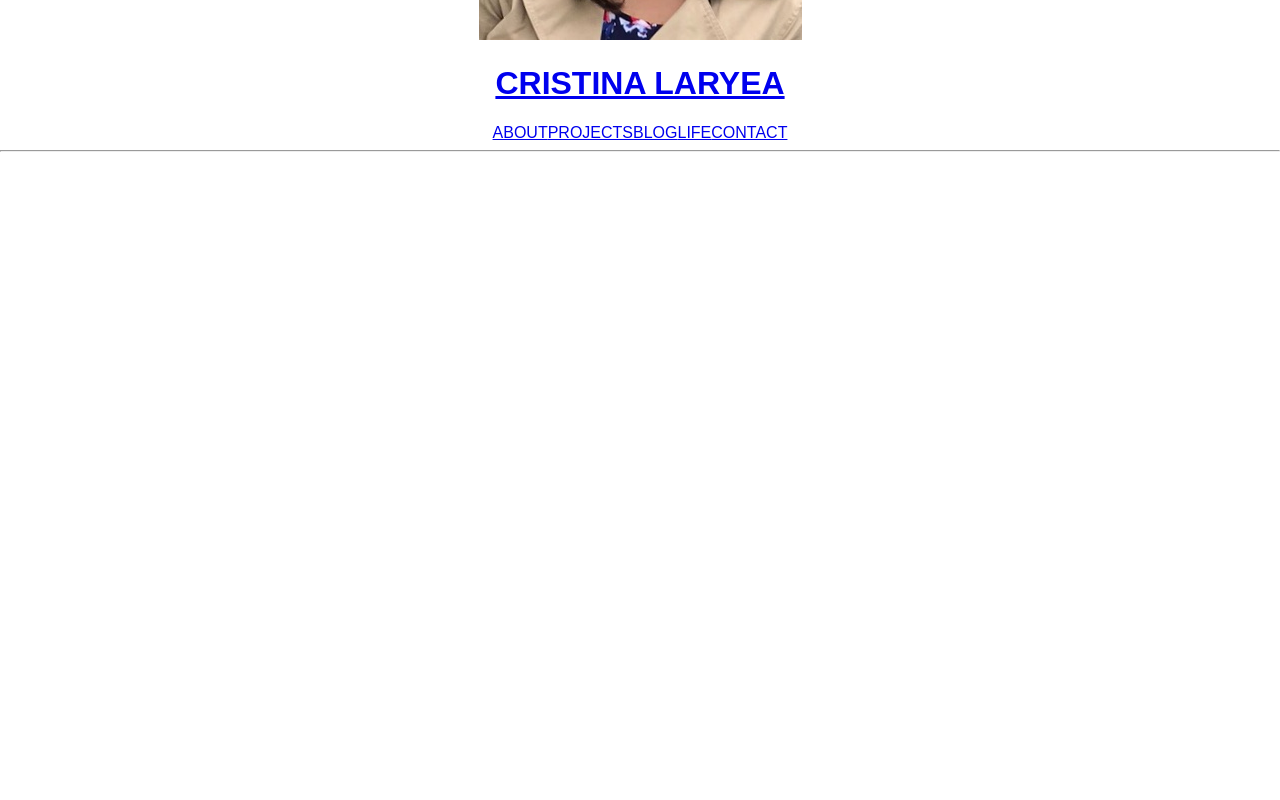
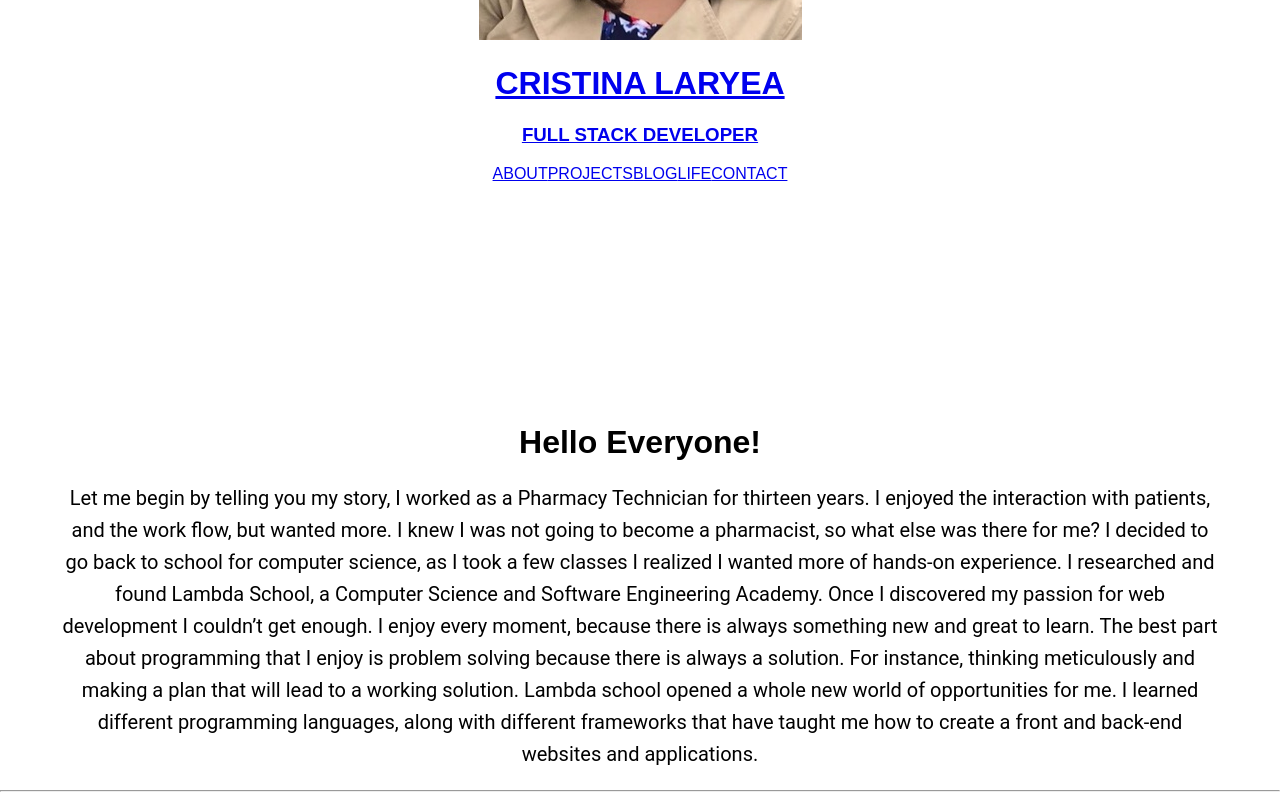
Before and after one commit to crispad/react-portfolio, a React (Create React App) app in the folder portfolio/: page / in a window 1280 px wide. Shown: the part 299-1099 px from the top of the page. Before the commit the page ends 800 px from the top, so only its background shows below. Built offline with nearby package versions, Linux system fonts and the light colour scheme.

Commit message:
added summary-wip, and created footer file

```diff
--- a/portfolio/src/Components/Header.js
+++ b/portfolio/src/Components/Header.js
@@ -1,15 +1,19 @@
 import React from 'react';
 import { Link } from 'react-router-dom';
-
+import '../Css/Header.css';
 
 
 class Header extends React.Component {
     render() {
         return (
             <div>
+                <div className="background"></div>
+                <div className="background2x">
+                <div className="col justify-content-left topHeader"></div>
                 <Link to="/">
                 <img src={require('../Assets/IMG_0014.jpg')} alt='Cristina Laryea'/>
                 <h1>CRISTINA LARYEA</h1>
+                <h3>FULL STACK DEVELOPER</h3>
                 </Link>
                 <div>
                     <Link to='/'>ABOUT</Link>
@@ -18,7 +22,21 @@ class Header extends React.Component {
                     <Link to='/'>LIFE</Link>
                     <Link to='/'>CONTACT</Link>
                 </div>
+                <div className="Header-text px-5"></div>
+                <h1 className="mb-5 Intro">Hello Everyone!</h1>
+                    <p className="summary">
+                    Let me begin by telling you my story, I worked as a Pharmacy Technician for thirteen years. I enjoyed the interaction with patients, and
+                    the work flow, but wanted more. I knew I was not going to become a pharmacist, so what else was there for me? I decided to go back to school for computer science,
+                    as I took a few classes I realized I wanted more of hands-on experience. I researched and found Lambda School, a Computer Science and Software Engineering Academy.
+                    Once I discovered my passion for web development I couldn’t get enough.
+                    I enjoy every moment, because there is always something new and great to learn.
+                    The best part about programming that I enjoy is problem solving because there is always a solution.
+                    For instance, thinking meticulously and making a plan that will lead to a working solution.
+                    Lambda school opened a whole new world of opportunities for me. I learned different programming languages, along with different frameworks that have taught me how to create a front and back-end websites and applications.
+
+                    </p>
                 <hr />
+            </div>
             </div>
         );
     }
--- a/portfolio/src/Css/Header.css
+++ b/portfolio/src/Css/Header.css
@@ -0,0 +1,19 @@
+.Header-text {
+    margin-top: 100px;
+    padding: 60px 0;
+    display: flex;
+    flex-direction: column;
+    justify-content: center;
+    align-items: center;
+}
+
+
+
+.summary {
+    color: black;
+    font-size: 20px;
+    text-align:  center;
+    font-family: 'Roboto', sans-serif;
+    padding: 0 60px;
+    line-height: 1.6;
+}
```
Also changed, not shown: portfolio/src/Components/Footer.js (added).
